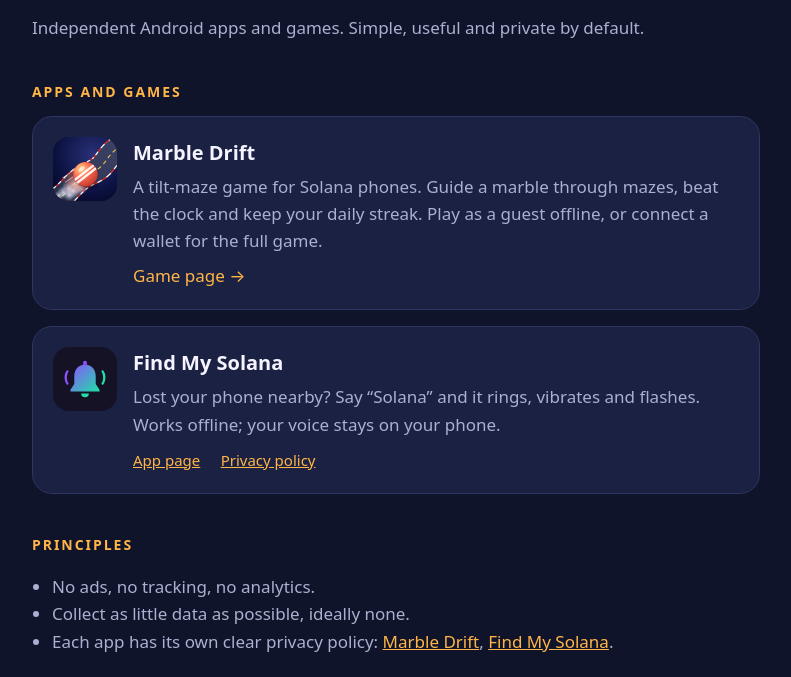
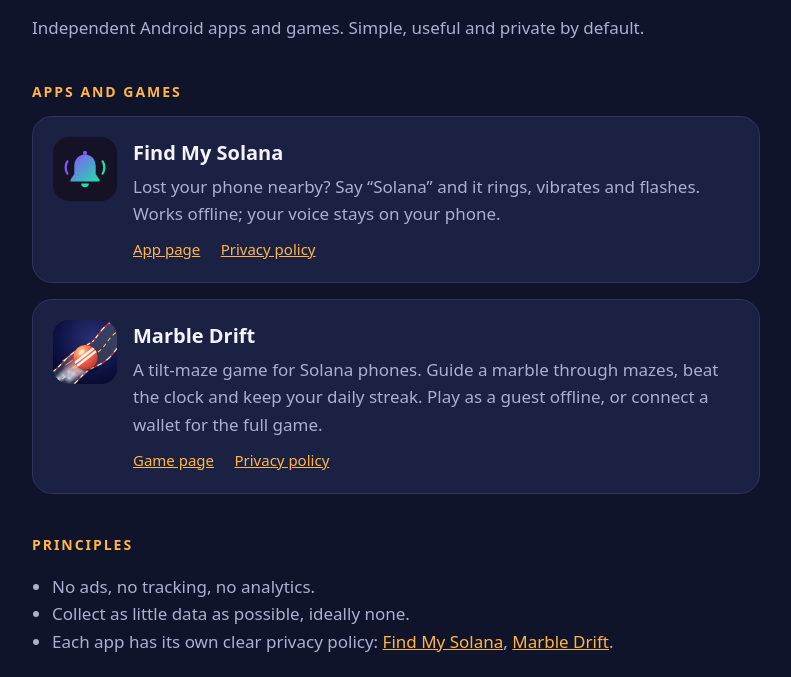
Before and after one commit to sfeir-skr/sfeir-z, a plain HTML site: page index.html in a window 1280 px wide. Shown: the part 123-800 px from the top of the page, without its empty margins (244-1035 px from the left). Drawn offline with Linux system fonts and the light colour scheme.

Commit message:
Add files via upload

```diff
--- a/index.html
+++ b/index.html
@@ -40,18 +40,7 @@
   <p>Independent Android apps and games. Simple, useful and private by default.</p>
 
   <h2>Apps and games</h2>
-  <a class="app" href="https://marble.sfeir.zip/" style="margin-bottom:16px">
-    <div class="icon" aria-hidden="true"><img src="marble-drift.png" alt="" width="64" height="64" style="border-radius:16px"></div>
-    <div>
-      <h3>Marble Drift</h3>
-      <p>A tilt-maze game for Solana phones. Guide a marble through mazes, beat the clock and keep your daily streak. Play as a guest offline, or connect a wallet for the full game.</p>
-      <div class="links">
-        <span style="color:var(--amber)">Game page →</span>
-      </div>
-    </div>
-  </a>
-
-  <div class="app">
+  <div class="app" style="margin-bottom:16px">
     <div class="icon" aria-hidden="true">
       <!-- Find My Solana icon (bell with sound waves) -->
       <svg width="52" height="52" viewBox="20 18 68 68">
@@ -67,8 +56,20 @@
       <h3>Find My Solana</h3>
       <p>Lost your phone nearby? Say “Solana” and it rings, vibrates and flashes. Works offline; your voice stays on your phone.</p>
       <div class="links">
-        <a href="https://sfeir-skr.github.io/find-my-solana/">App page</a>
-        <a href="https://sfeir-skr.github.io/find-my-solana/privacy.html">Privacy policy</a>
+        <a href="https://findmysolana.sfeir.zip/">App page</a>
+        <a href="https://findmysolana.sfeir.zip/privacy.html">Privacy policy</a>
+      </div>
+    </div>
+  </div>
+
+  <div class="app">
+    <div class="icon" aria-hidden="true"><img src="marble-drift.png" alt="" width="64" height="64" style="border-radius:16px"></div>
+    <div>
+      <h3>Marble Drift</h3>
+      <p>A tilt-maze game for Solana phones. Guide a marble through mazes, beat the clock and keep your daily streak. Play as a guest offline, or connect a wallet for the full game.</p>
+      <div class="links">
+        <a href="https://marbledrift.sfeir.zip/">Game page</a>
+        <a href="https://marbledrift.sfeir.zip/privacy.html">Privacy policy</a>
       </div>
     </div>
   </div>
@@ -77,7 +78,7 @@
   <ul>
     <li>No ads, no tracking, no analytics.</li>
     <li>Collect as little data as possible, ideally none.</li>
-    <li>Each app has its own clear privacy policy: <a href="https://marble.sfeir.zip/privacy.html">Marble Drift</a>, <a href="https://sfeir-skr.github.io/find-my-solana/privacy.html">Find My Solana</a>.</li>
+    <li>Each app has its own clear privacy policy: <a href="https://findmysolana.sfeir.zip/privacy.html">Find My Solana</a>, <a href="https://marbledrift.sfeir.zip/privacy.html">Marble Drift</a>.</li>
   </ul>
 
   <h2>Contact</h2>
```
